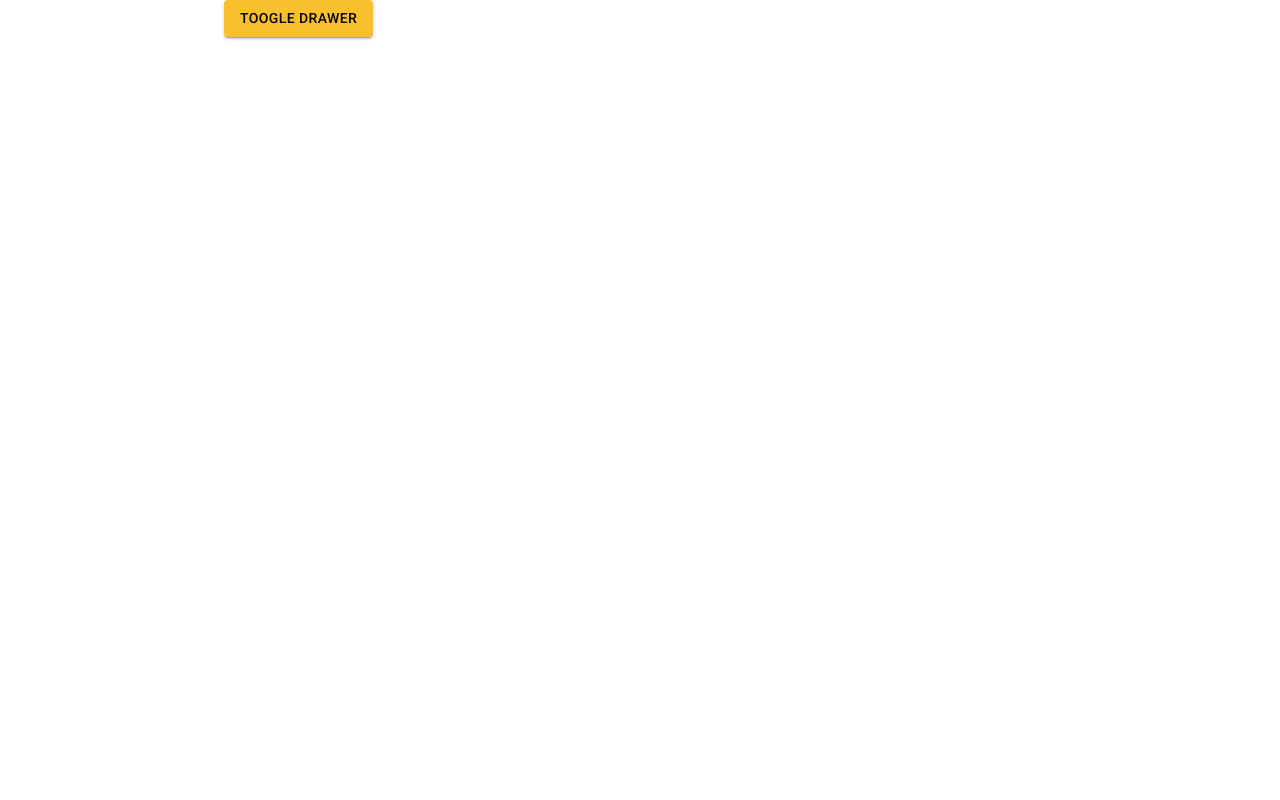
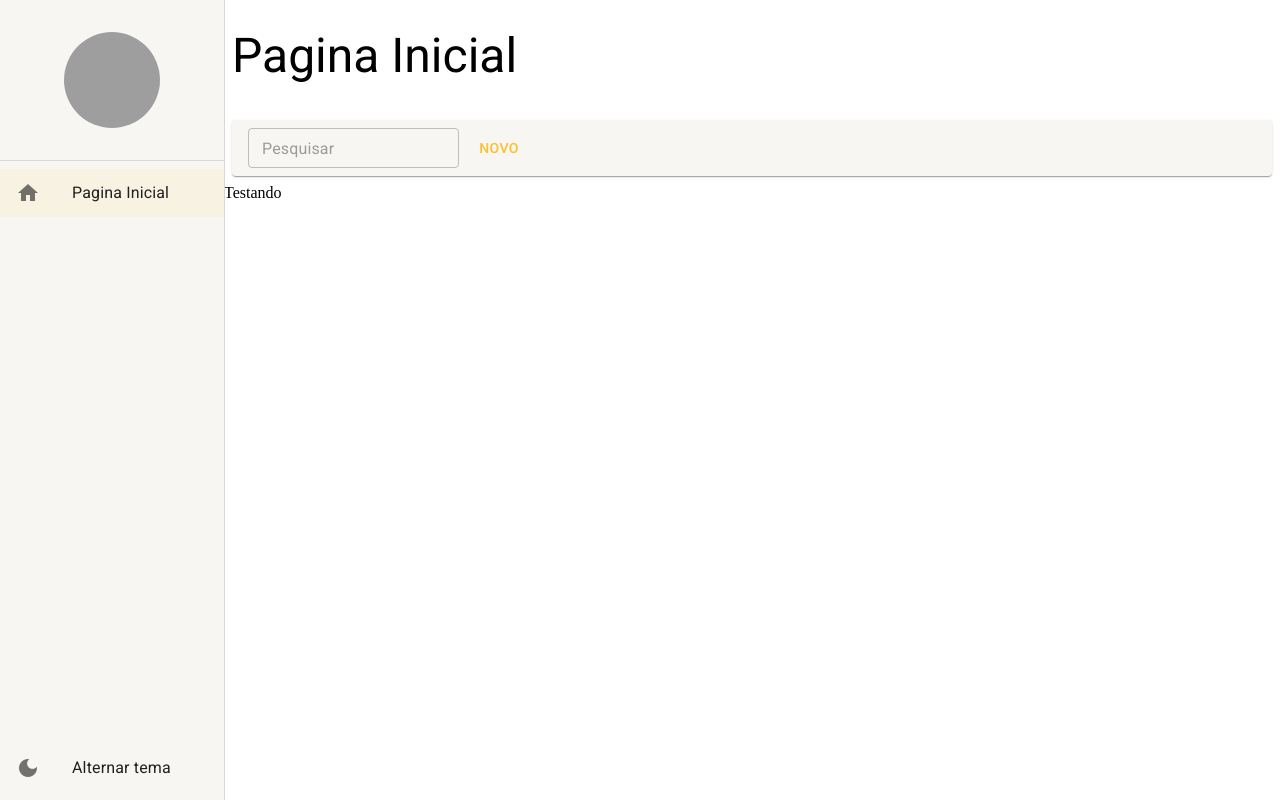
Before and after one commit to nicolasgfe/react-materialui-ts, a React (Create React App) app: page /pagina-inicial in a window 1280 px wide. Built offline with nearby package versions, Linux system fonts and the light colour scheme; grey boxes are pictures that could not be loaded.

Commit message:
Adicionando componente no menu principal.

```diff
--- a/src/index.tsx
+++ b/src/index.tsx
@@ -1,3 +1,4 @@
+/* eslint-disable linebreak-style */
 import React from 'react';
 import ReactDOM from 'react-dom/client';
 import { App } from './App';
--- /dev/null
+++ b/src/pages/dashboard/Dashboard.tsx
@@ -0,0 +1,17 @@
+import { BarraDeFerramentas } from '../../shered/components';
+import { LayoutBaseDePagina } from '../../shered/layouts';
+
+export const Dashboard = () => {
+
+  return (
+
+    <LayoutBaseDePagina
+      titulo='Pagina Inicial'
+      barraDeFerrmentas={(
+        <BarraDeFerramentas />
+      )}
+    >
+      Testando
+    </LayoutBaseDePagina>
+  );
+};
--- a/src/pages/index.ts
+++ b/src/pages/index.ts
@@ -1 +1 @@
-export { };
+export * from './dashboard/Dashboard';
--- a/src/routes/index.tsx
+++ b/src/routes/index.tsx
@@ -1,10 +1,10 @@
-import { Button } from '@mui/material';
 import { Navigate, Route, Routes } from 'react-router-dom';
 import { useDrawerContext } from '../shered/contexts';
 import { useEffect } from 'react';
+import { Dashboard } from '../pages';
 
 export const AppRoutes = () => {
-  const { toggleDrawerOpen, setDrawerOptions } = useDrawerContext();
+  const { setDrawerOptions } = useDrawerContext();
 
   useEffect(() => {
     setDrawerOptions([
@@ -19,7 +19,7 @@ export const AppRoutes = () => {
 
   return (
     <Routes>
-      <Route path="/pagina-inicial" element={<Button variant="contained" color="primary" onClick={toggleDrawerOpen}>Toogle Drawer</Button>} />
+      <Route path="/pagina-inicial" element={<Dashboard />} />
 
       <Route path="*" element={<Navigate to={'/pagina-inicial'}></Navigate>} />
     </Routes>
--- /dev/null
+++ b/src/shered/components/barra-de-ferramentas/BarraDeFerramentas.tsx
@@ -0,0 +1,25 @@
+import { Box, Button, Paper, TextField, useTheme } from '@mui/material';
+
+export const BarraDeFerramentas = () => {
+  const theme = useTheme();
+
+  return (
+    <Box
+      gap={1}
+      marginX={1}
+      padding={1}
+      paddingX={2}
+      display='flex'
+      alignItems='center'
+      height={theme.spacing(5)}
+      component={Paper}
+    >
+      <TextField
+        size='small'
+        placeholder='Pesquisar'
+      />
+
+      <Button>Novo</Button>
+    </Box>
+  );
+};
--- a/src/shered/components/index.ts
+++ b/src/shered/components/index.ts
@@ -1 +1,2 @@
 export * from './menulateral/MenuLateral';
+export * from './barra-de-ferramentas/BarraDeFerramentas';
--- a/src/shered/components/menulateral/MenuLateral.tsx
+++ b/src/shered/components/menulateral/MenuLateral.tsx
@@ -1,6 +1,6 @@
 import { Avatar, Box, Divider, Drawer, Icon, List, ListItemButton, ListItemIcon, ListItemText, useMediaQuery, useTheme } from '@mui/material';
 import React, { ReactNode } from 'react';
-import { useDrawerContext } from '../../contexts';
+import { useAppThemeContext, useDrawerContext } from '../../contexts';
 import { useMatch, useNavigate, useResolvedPath } from 'react-router-dom';
 
 interface IMenuLateralProp {
@@ -18,7 +18,7 @@ const ListItemLink: React.FC<IListItemLink> = ({ to, icon, label, onClick }) =>
   const navigate = useNavigate();
 
   const resolvedPath = useResolvedPath(to);
-  const match = useMatch({ path: resolvedPath.pathname, end: false});
+  const match = useMatch({ path: resolvedPath.pathname, end: false });
 
   const hanleClick = () => {
     navigate(to);
@@ -40,6 +40,7 @@ export const MenuLateral: React.FC<IMenuLateralProp> = ({ children }) => {
   const smDown = useMediaQuery(theme.breakpoints.down('sm'));
 
   const { isDrawerOpen, toggleDrawerOpen, drawerOptions } = useDrawerContext();
+  const { toggleTheme } = useAppThemeContext();
 
   return (
     <>
@@ -72,6 +73,16 @@ export const MenuLateral: React.FC<IMenuLateralProp> = ({ children }) => {
             </List>
           </Box>
         </Box>
+        <Box>
+          <List component="nav">
+            <ListItemButton onClick={toggleTheme}>
+              <ListItemIcon>
+                <Icon>dark_mode</Icon>
+              </ListItemIcon>
+              <ListItemText primary='Alternar tema'/>
+            </ListItemButton>
+          </List>
+        </Box>
       </Drawer>
 
       <Box height='100vh' marginLeft={smDown ? 0 : theme.spacing(28)} >
--- a/src/shered/contexts/DrawerContext.tsx
+++ b/src/shered/contexts/DrawerContext.tsx
@@ -25,7 +25,7 @@ export const useDrawerContext = () => {
 };
 
 export const DrawerProvider: React.FC<IDrawerProviderProp> = ({ children }) => {
-  const [isDrawerOpen, setIsDrawerOpen] = useState(false);
+  const [isDrawerOpen, setIsDrawerOpen] = useState(true);
   const [drawerOptions, setDrawerOptions] = useState<IDreawerOption[]>([]);
 
   const toggleDrawerOpen = useCallback(() => {
--- /dev/null
+++ b/src/shered/layouts/LayoutBaseDePagina.tsx
@@ -0,0 +1,48 @@
+import { Box, Icon, IconButton, Theme, Typography, useMediaQuery, useTheme } from '@mui/material';
+import { ReactNode } from 'react';
+import { useDrawerContext } from '../contexts';
+
+interface ILayoutBaseDePaginaProps {
+  children: ReactNode;
+  titulo: string;
+  barraDeFerrmentas?: ReactNode;
+}
+
+export const LayoutBaseDePagina: React.FC<ILayoutBaseDePaginaProps> = ({ children, titulo, barraDeFerrmentas }) => {
+  const smDowm = useMediaQuery((theme: Theme) => theme.breakpoints.down('sm'));
+  const mdDown = useMediaQuery((theme: Theme) => theme.breakpoints.down('md'));
+  const theme = useTheme();
+
+  const { toggleDrawerOpen } = useDrawerContext();
+
+  return (
+    <Box height='100%' display='flex' flexDirection='column' gap={1}>
+      <Box padding={1} display='flex' alignItems='center' height={theme.spacing(smDowm ? 6 : mdDown ? 8 : 12)}>
+        {smDowm && (
+          <IconButton onClick={toggleDrawerOpen}>
+            <Icon>menu</Icon>
+          </IconButton>
+        )}
+
+        <Typography
+          whiteSpace='nowrap'
+          overflow='hidden'
+          textOverflow='ellipsis'
+          variant={smDowm ? 'h5' : mdDown ? 'h4' : 'h3'}
+        >
+          {titulo}
+        </Typography>
+      </Box>
+
+      {barraDeFerrmentas && (
+        <Box>
+          {barraDeFerrmentas}
+        </Box>
+      )}
+
+      <Box flex={1} overflow='auto' >
+        {children}
+      </Box>
+    </Box >
+  );
+};
--- a/src/shered/layouts/index.ts
+++ b/src/shered/layouts/index.ts
@@ -1 +1 @@
-export { };
+export * from './LayoutBaseDePagina';
--- a/src/shered/themes/Dark.ts
+++ b/src/shered/themes/Dark.ts
@@ -3,6 +3,7 @@ import { cyan, yellow } from '@mui/material/colors';
 
 export const DarkTheme = createTheme({
   palette: {
+    mode: 'dark',
     primary: {
       main: yellow[700],
       dark: yellow[600],
@@ -19,5 +20,10 @@ export const DarkTheme = createTheme({
       default: '#202124',
       paper: '#303134',
     }
+  },
+  typography: {
+    allVariants: {
+      color: 'white'
+    }
   }
 });
```
